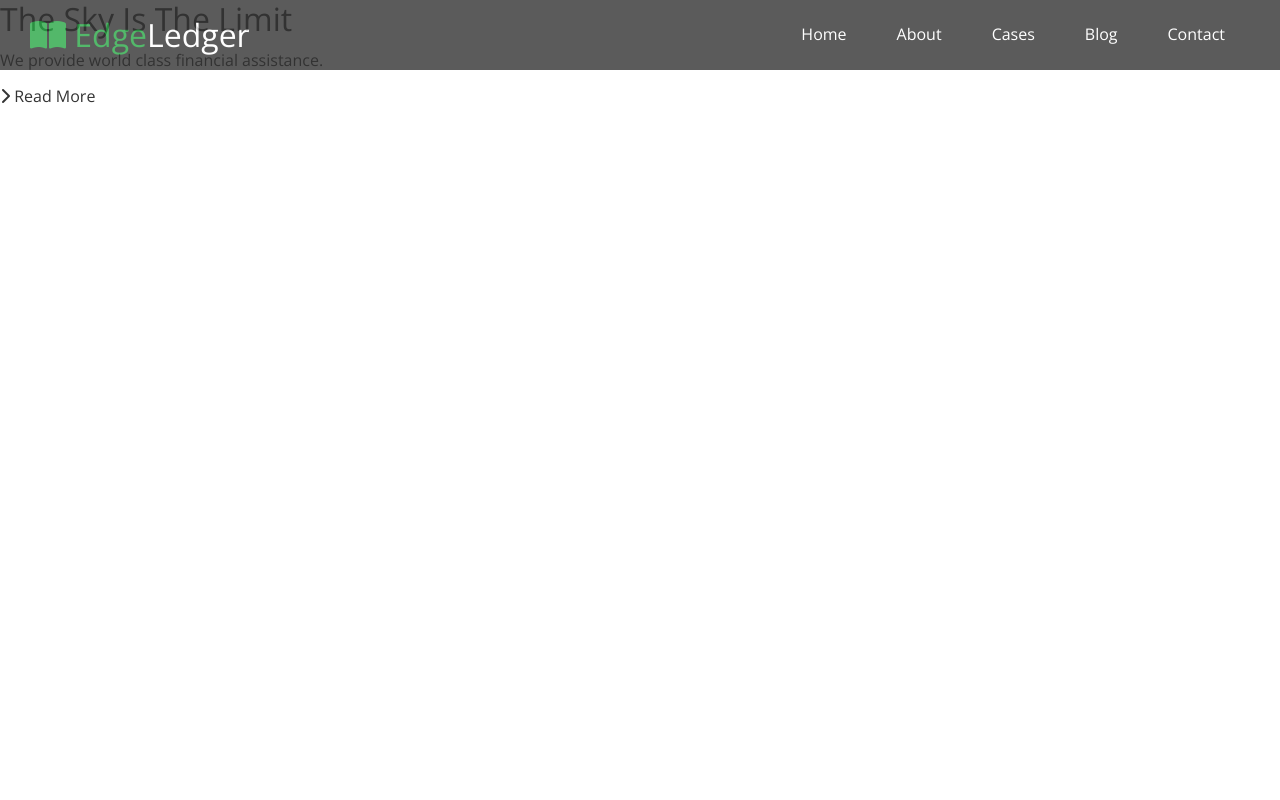
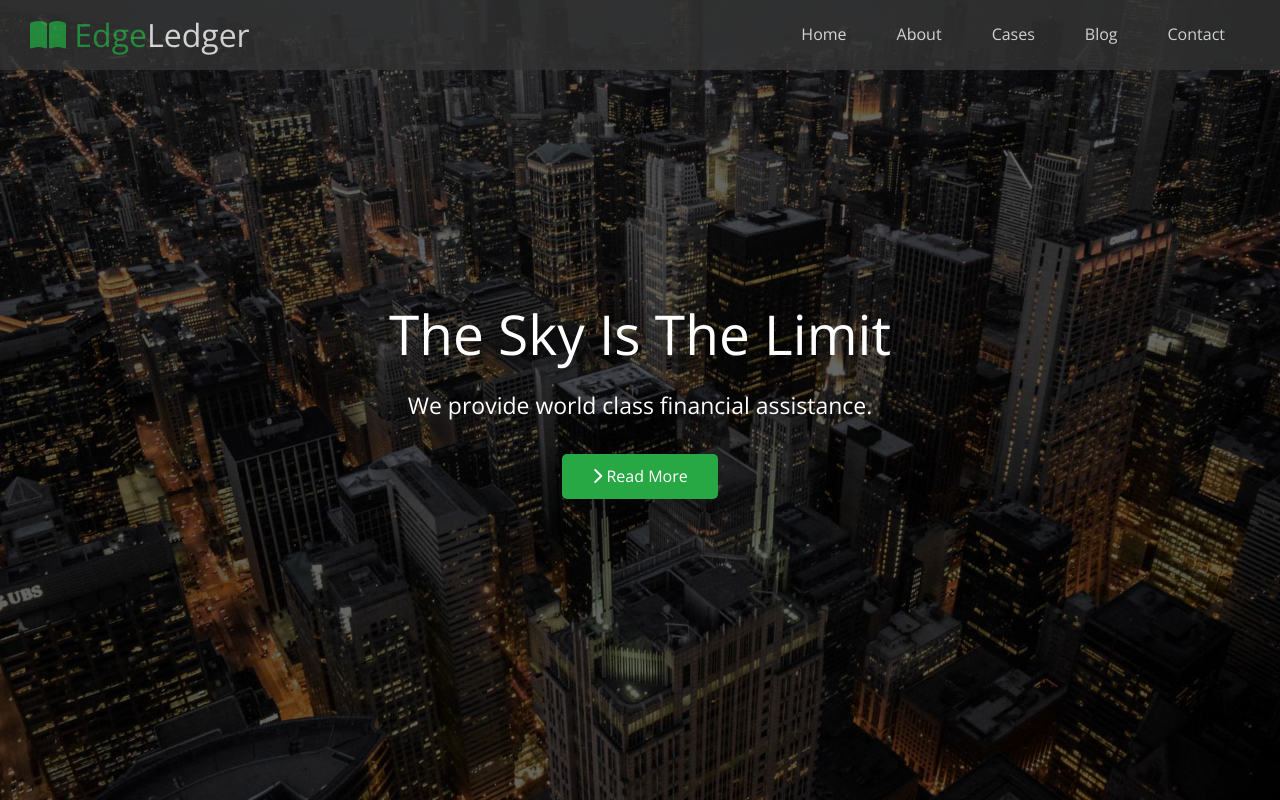
Before and after one commit to SamFisher0208/Udemy_EdgeLedger_Site, a plain HTML site: page index.html in a window 1280 px wide. Drawn offline with nearby package versions, Linux system fonts and the light colour scheme.

Commit message:
hero section styles

```diff
--- a/css/styles.css
+++ b/css/styles.css
@@ -67,3 +67,45 @@ img {
 .navbar .logo {
     font-weight: 400;
 }
+
+/* Header */
+.hero {
+    background: url('../img/home/showcase.jpg') no-repeat center center/cover;
+    height: 100vh;
+    position: relative;
+    color: white;
+}
+
+.hero .content {
+    display: flex;
+    flex-direction: column;
+    align-items: center;
+    justify-content: center;
+    text-align: center;
+    height: 100%;
+    padding: 0 20px;
+}
+
+.hero .content h1 {
+    font-size: 55px;
+}
+
+.hero .content p {
+    font-size: 23px;
+    max-width: 600px;
+    margin: 20px 0 30px;
+}
+
+.hero::before {
+    content: '';
+    position: absolute;
+    top: 0;
+    left: 0;
+    width: 100%;
+    height: 100%;
+    background: rgba(0,0,0,0.6);
+}
+
+.hero * {
+    z-index: 10;
+}
--- a/css/utils.css
+++ b/css/utils.css
@@ -6,3 +6,38 @@
 .text-secondary {
     color: #0284d0;
 }
+
+/* Button */
+.btn {
+    cursor: pointer;
+    display: inline-block;
+    padding: 10px 30px;
+    color: white;
+    background-color: #28a745;
+    border: none;
+    border-radius: 5px;
+}
+
+.btn:hover {
+    opacity: 0.9;
+}
+
+.btn-primary, .bg-primary {
+    background: #28a745;
+    color: #fff;
+}
+
+.btn-secondary, .bg-secondary {
+    background: #0284d0;
+    color: #fff;
+}
+
+.btn-dark, .bg-dark {
+    background: #333;
+    color: #fff;
+}
+
+.btn-light, .bg-light {
+    background: #f4f4f4;
+    color: #333;
+}
```
